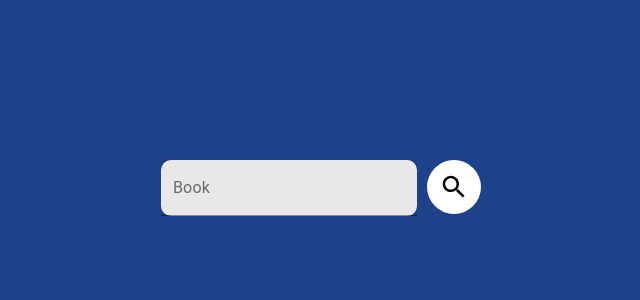
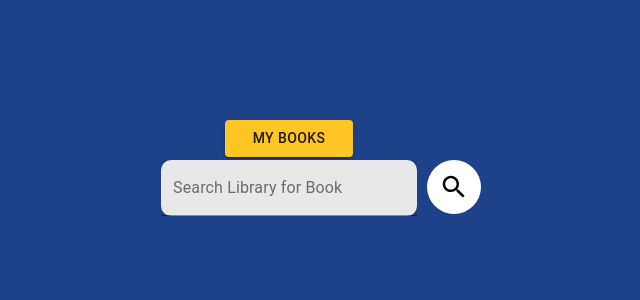
Before and after one commit to longj724/Library-Web-Scraper, a React (Create React App) app in the folder frontend/: page / in a window 1280 px wide. Shown: the top 300 px of the page, without its empty margins (351-991 px from the left). Built offline with nearby package versions, Linux system fonts and the light colour scheme.

Commit message:
Displays user's books and add book to database

```diff
--- a/frontend/src/components/App.js
+++ b/frontend/src/components/App.js
@@ -1,8 +1,10 @@
 import React, { useState } from 'react';
 import { makeStyles } from '@material-ui/core/styles';
 import TextField from '@material-ui/core/TextField';
+import Button from '@material-ui/core/Button';
 import IconButton from '@material-ui/core/IconButton';
 import SearchIcon from '@material-ui/icons/Search';
+import AddIcon from '@material-ui/icons/Add';
 import axios from 'axios';
 
 const useStyles = makeStyles((theme) => ({
@@ -11,6 +13,7 @@ const useStyles = makeStyles((theme) => ({
         width: '100vw',
         height: '100vh',
         position: 'relative',
+        overflowY: 'auto',
     },
     form: {
         position: 'absolute',
@@ -39,8 +42,33 @@ const useStyles = makeStyles((theme) => ({
         height: '70vh',
         marginTop: '30vh',
         marginLeft: '40vw',
-      position: 'absolute'
-    }
+        position: 'absolute',
+    },
+    listElement: {
+        color: '#fff',
+        marginBottom: '1vh',
+        marginTop: '1vh',
+    },
+    addIcon: {
+        fontSize: 10,
+    },
+    addIconButton: {
+        color: '#000',
+        backgroundColor: '#fff',
+        '&:hover': {
+            backgroundColor: '#FEC524',
+        },
+        marginLeft: '10px',
+        display: 'inline',
+        marginBottom: '1vh',
+    },
+    myBook: {
+        marginTop: '120px',
+        marginLeft: '45vw',
+        position: 'absolute',
+        backgroundColor: '#FEC524',
+        width: '10vw',
+    },
 }));
 
 function App() {
@@ -48,28 +76,61 @@ function App() {
 
     const [book, setBook] = useState('');
     const [searchResults, setSearchResults] = useState([]);
+    const [myBooks, setMyBooks] = useState([]);
 
     const handleChange = (event) => {
         setBook(event.target.value);
     };
 
     const handleSubmit = () => {
+        setMyBooks([]);
         axios
             .post('/search-book', { book: book })
             .then((res) => {
                 return res.data;
             })
             .then((data) => {
-                setSearchResults(data);
-                console.log(data);
+                data.length !== 0
+                    ? setSearchResults(data)
+                    : setSearchResults([0]);
+            });
+    };
+
+    const addBook = (event) => {
+        let bookIndex = parseInt(event.target.value);
+        axios
+            .post('/add-book', { book: searchResults[bookIndex] })
+            .then((res) => {
+                console.log(res);
+            });
+    };
+
+    const getMyBooks = () => {
+        setSearchResults([]);
+        axios
+            .get('/my-books')
+            .then((res) => {
+                return res.data;
+            })
+            .then((data) => {
+                data.length !== 0
+                    ? setMyBooks(data)
+                    : setMyBooks([0]);
             });
     };
 
     return (
         <div className={classes.root}>
+            <Button
+                variant="contained"
+                className={classes.myBook}
+                onClick={() => getMyBooks()}
+            >
+                My Books
+            </Button>
             <form className={classes.form}>
                 <TextField
-                    label="Book"
+                    label="Search Library for Book"
                     variant="filled"
                     className={classes.textField}
                     onChange={(e) => handleChange(e)}
@@ -82,9 +143,11 @@ function App() {
                 </IconButton>
             </form>
             <div className={classes.bookDiv}>
-                {searchResults.map((book) => {
+                {searchResults[0] !== 0 ? (
+                    searchResults.map((book, index) => {
                         return (
-                        <li style={{ color: '#fff'}}>
+                            <div key={index}>
+                                <li className={classes.listElement}>
                                     {book[0] +
                                         ' ' +
                                         book[1] +
@@ -93,8 +156,40 @@ function App() {
                                         ', Status: ' +
                                         book[3]}
                                 </li>
+                                <IconButton
+                                    value={index.toString()}
+                                    className={classes.searchIconButton}
+                                    onClick={(e) => addBook(e)}
+                                >
+                                    <AddIcon className={classes.addIcon} />
+                                </IconButton>
+                            </div>
                         );
-                })}
+                    })
+                ) : (
+                    <li className={classes.listElement}>No books found</li>
+                )}
+                {myBooks[0] !== 0 ? (
+                    myBooks.map((book, index) => {
+                        return (
+                            <div key={index}>
+                                <li className={classes.listElement}>
+                                    {book['title'] +
+                                        ' ' +
+                                        book['author'] +
+                                        ' ' +
+                                        book['type'] +
+                                        ', Status: ' +
+                                        book['status']}
+                                </li>
+                            </div>
+                        );
+                    })
+                ) : (
+                    <li className={classes.listElement}>
+                        You have no books saved
+                    </li>
+                )}
             </div>
         </div>
     );
```
Lines whose indentation alone changed are shown as unchanged.
